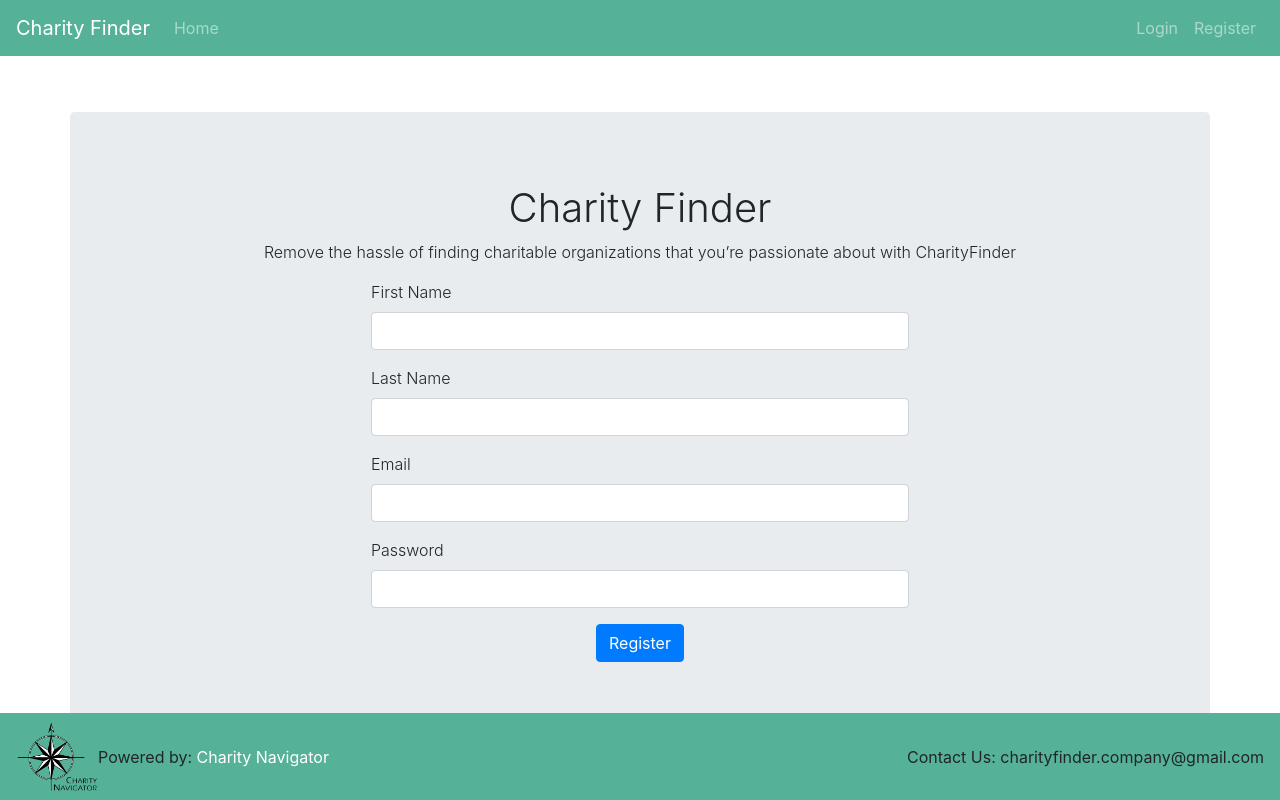
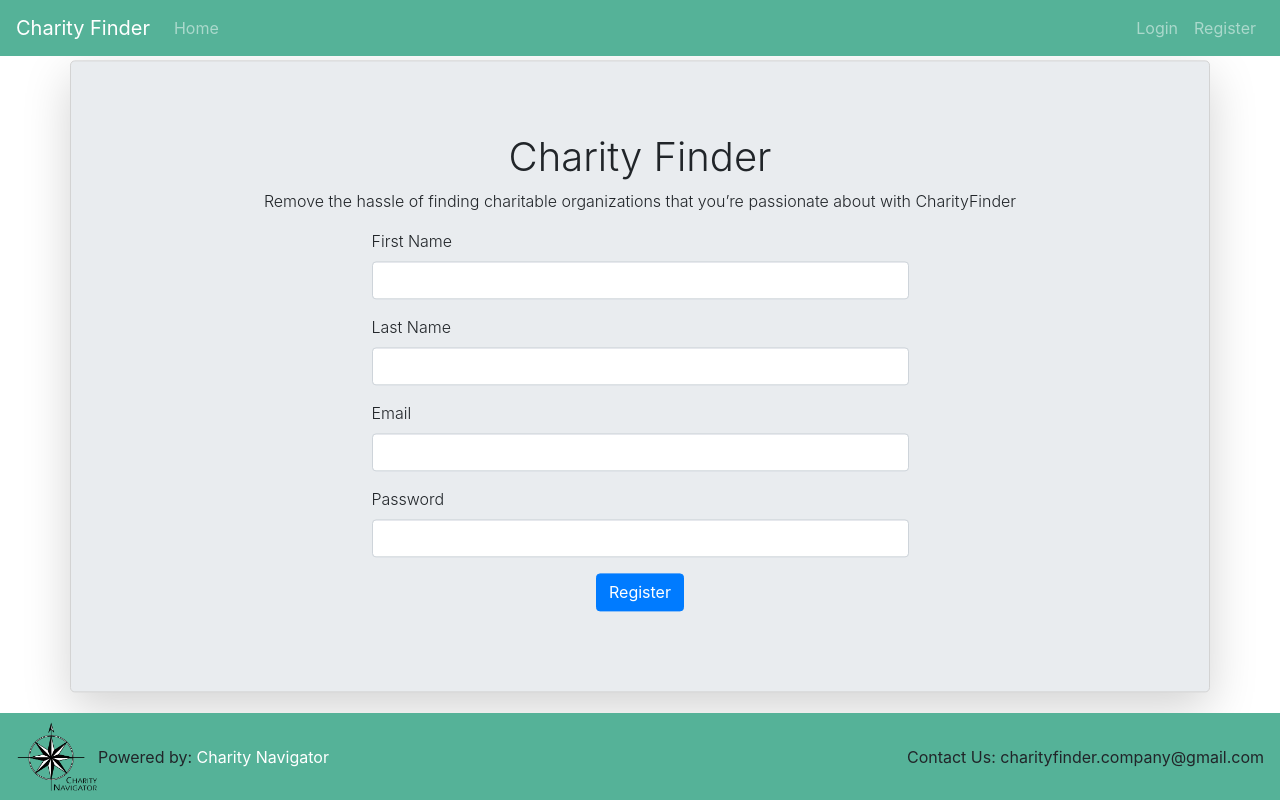
Before and after one commit to CharityFinder/CharityFinder, a React (Create React App) app in the folder client/: page /register in a window 1280 px wide. Built offline with nearby package versions, Linux system fonts and the light colour scheme; no server answers.

Commit message:
added styling code for shadows + for vertical centering

```diff
--- a/client/src/App.css
+++ b/client/src/App.css
@@ -42,7 +42,7 @@
 .App,
 .home h1,
 h2 {
-  margin-top: 4rem;
+  /* margin-top: 4rem; */
   font-weight: 300;
 }
 
@@ -51,5 +51,5 @@ h3 {
   text-align: left;
   font-weight: 300;
   padding-left: 2rem;
-  margin-top: 2rem;
+  /* margin-top: 2rem; */
 }
--- a/client/src/components/Navbar.jsx
+++ b/client/src/components/Navbar.jsx
@@ -10,7 +10,7 @@ export const Navbar = ({logoutHandler}) => {
   const { userData } = useContext(UserContext);
 
   return (
-    <BootstrapNavbar fixed="top" expand="lg" className="navbar navbar-dark ">
+    <BootstrapNavbar fixed="top" expand="lg" className="navbar navbar-dark" style={{margin:0}}>
       <BootstrapNavbar.Brand href="/">Charity Finder</BootstrapNavbar.Brand>
       <BootstrapNavbar.Toggle aria-controls="basic-navbar-nav" />
       <BootstrapNavbar.Collapse id="basic-navbar-nav">
@@ -19,8 +19,6 @@ export const Navbar = ({logoutHandler}) => {
         </Nav>
 
         <Nav className="ml-auto">
-          {/* TODO: add a switch that only shows one */}
-
           {!userData ?
             <>
             <Nav.Link href="/login">Login</Nav.Link>
@@ -39,5 +37,4 @@ export const Navbar = ({logoutHandler}) => {
       </BootstrapNavbar.Collapse>
     </BootstrapNavbar>
   );
-  // #55b298
 };
--- a/client/src/index.css
+++ b/client/src/index.css
@@ -8,7 +8,6 @@ body {
 }
 
 nav {
-  /* background-color: #78c2ad; */
   background-color: #55b298;
 }
 
@@ -43,7 +42,14 @@ code {
 }
 
 .vertical-center {
-  display: inline-block
+  position: absolute;
+  top: 45%;
+  transform: translate(-50%, -55%);
+}
+
+.shadow-container {
+  display: inline-block;
+  border: 1px solid lightgrey;
 }
 
 .description {
--- a/client/src/pages/Login.jsx
+++ b/client/src/pages/Login.jsx
@@ -28,7 +28,7 @@ export const Login = () => {
   };
 
   return (
-    <Container maxwidth="sm" className="mt-5 jumbotron vertical-center" >
+    <Container className="jumbotron vertical-center shadow-container shadow-lg">
       <h3>{errorMessage}</h3>
 
       <h1 className="mt-0">Charity Finder</h1>
--- a/client/src/pages/Register.jsx
+++ b/client/src/pages/Register.jsx
@@ -30,7 +30,7 @@ export const Register = () => {
 
   // TODO: Add missing fields to form
   return (
-    <Container maxwidth="sm" className="mt-5 jumbotron vertical-center">
+    <Container className="mt-5 jumbotron vertical-center shadow-container shadow-lg">
       <h3>{errorMessage}</h3>
       <h1 className="mt-0">Charity Finder</h1>
       <p>Remove the hassle of finding charitable organizations that you’re passionate about with CharityFinder</p>
```
